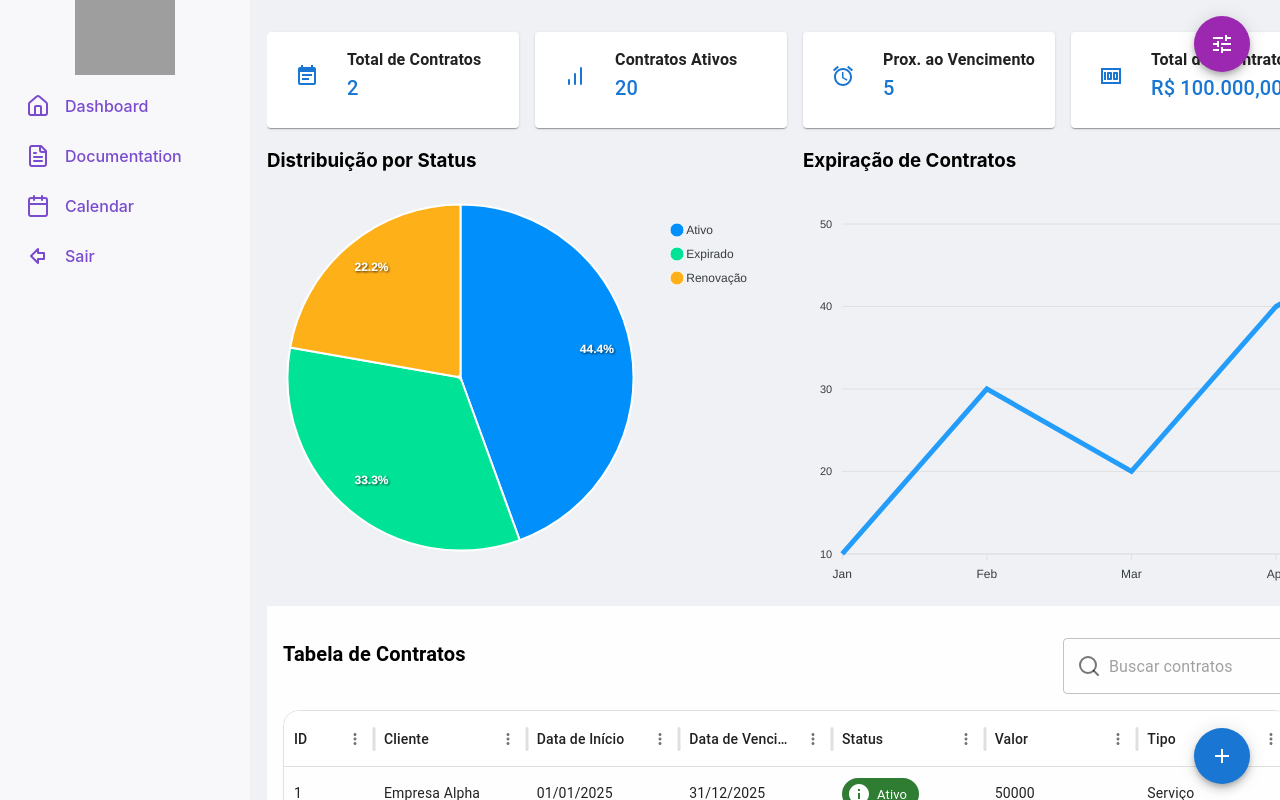
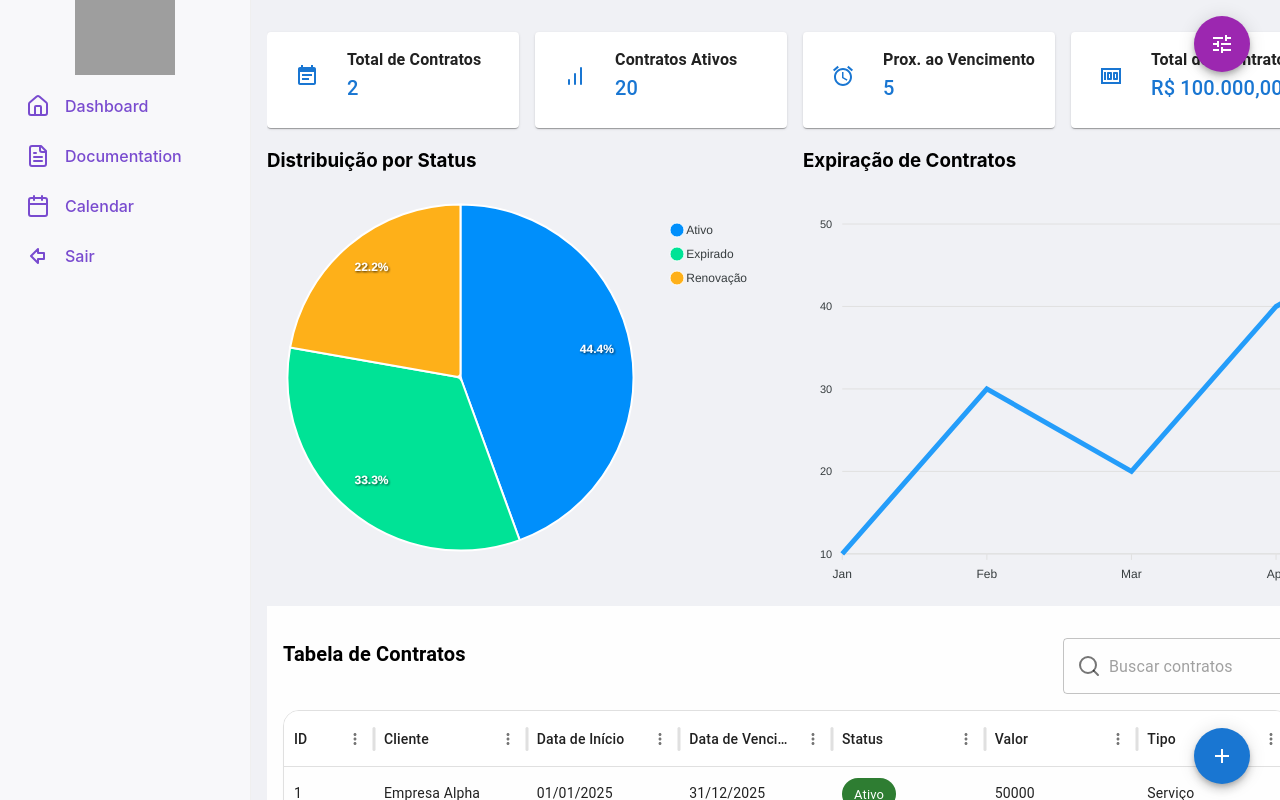
Before and after one commit to Serejo/dashboard-contratos, a React (Vite) app: page /dashboard in a window 1280 px wide. Shown: the top 800 px of the page. Built offline with nearby package versions, Linux system fonts and the light colour scheme; grey boxes are pictures that could not be loaded.

Commit message:
fix: adjust chip grid

```diff
--- a/src/modules/dashboard/components/ContractGrid.tsx
+++ b/src/modules/dashboard/components/ContractGrid.tsx
@@ -6,7 +6,6 @@ import {
   TextField,
   InputAdornment,
 } from "@mui/material";
-import { Info as InfoIcon } from "@mui/icons-material";
 import { Contract } from "../interfaces/Contract";
 import {
   DataGrid,
@@ -38,11 +37,7 @@ function ContractGrid({ contracts }: { contracts: Contract[] }) {
       flex: 1,
       renderCell: (params: GridRenderCellParams<GridValidRowModel>) => (
         <Tooltip title={`Status: ${params.value}`} arrow>
-          <Chip
-            label={params.value}
-            color={getStatusColor(params.value)}
-            icon={<InfoIcon />}
-          />
+          <Chip label={params.value} color={getStatusColor(params.value)} />
         </Tooltip>
       ),
     },
@@ -65,7 +60,7 @@ function ContractGrid({ contracts }: { contracts: Contract[] }) {
           Tabela de Contratos
         </Typography>
       </Grid>
-      <Grid item xs={3}>
+      <Grid item xs={3} style={{ paddingRight: "1rem" }}>
         <TextField
           fullWidth
           placeholder="Buscar contratos"
```
